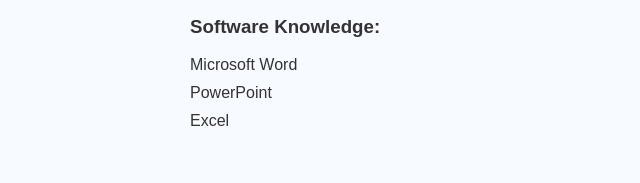
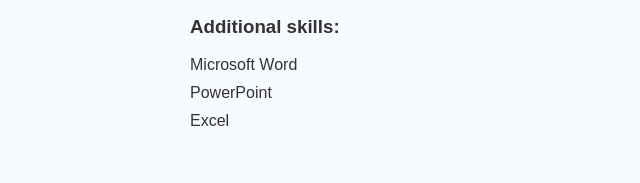
Before and after one commit to Wichkey/Wichkey.github.io, a plain HTML site: page index.html in a window 1280 px wide. Shown: the part 816-999 px from the top of the page, 0-640 px from the left. Drawn offline with Linux system fonts and the light colour scheme.

Commit message:
Changed some headers

```diff
--- a/index.html
+++ b/index.html
@@ -35,7 +35,7 @@
             <li>English</li>
         </ul>
 
-        <h3>Software Knowledge:</h3>
+        <h3>Additional skills:</h3>
         <ul>
             <li>Microsoft Word</li>
             <li>PowerPoint</li>
```
